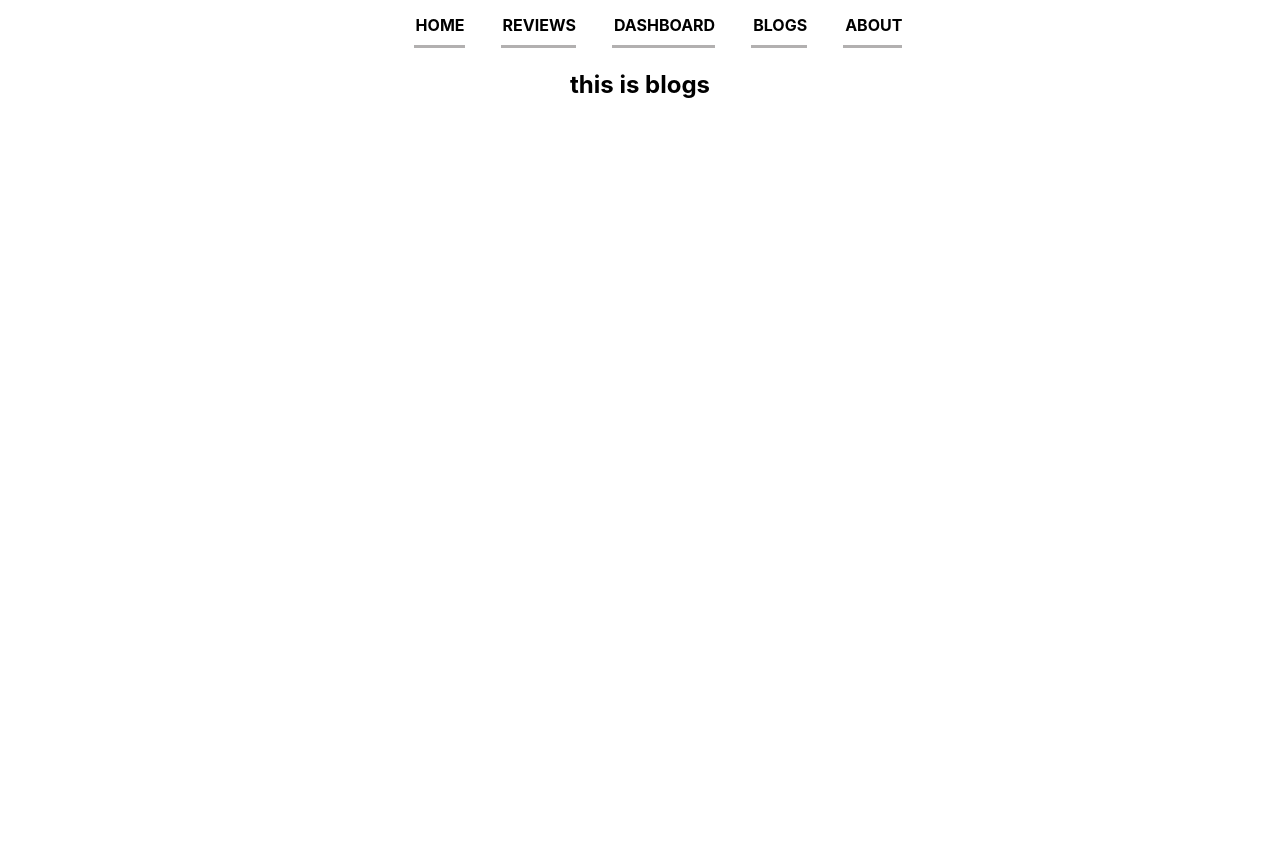
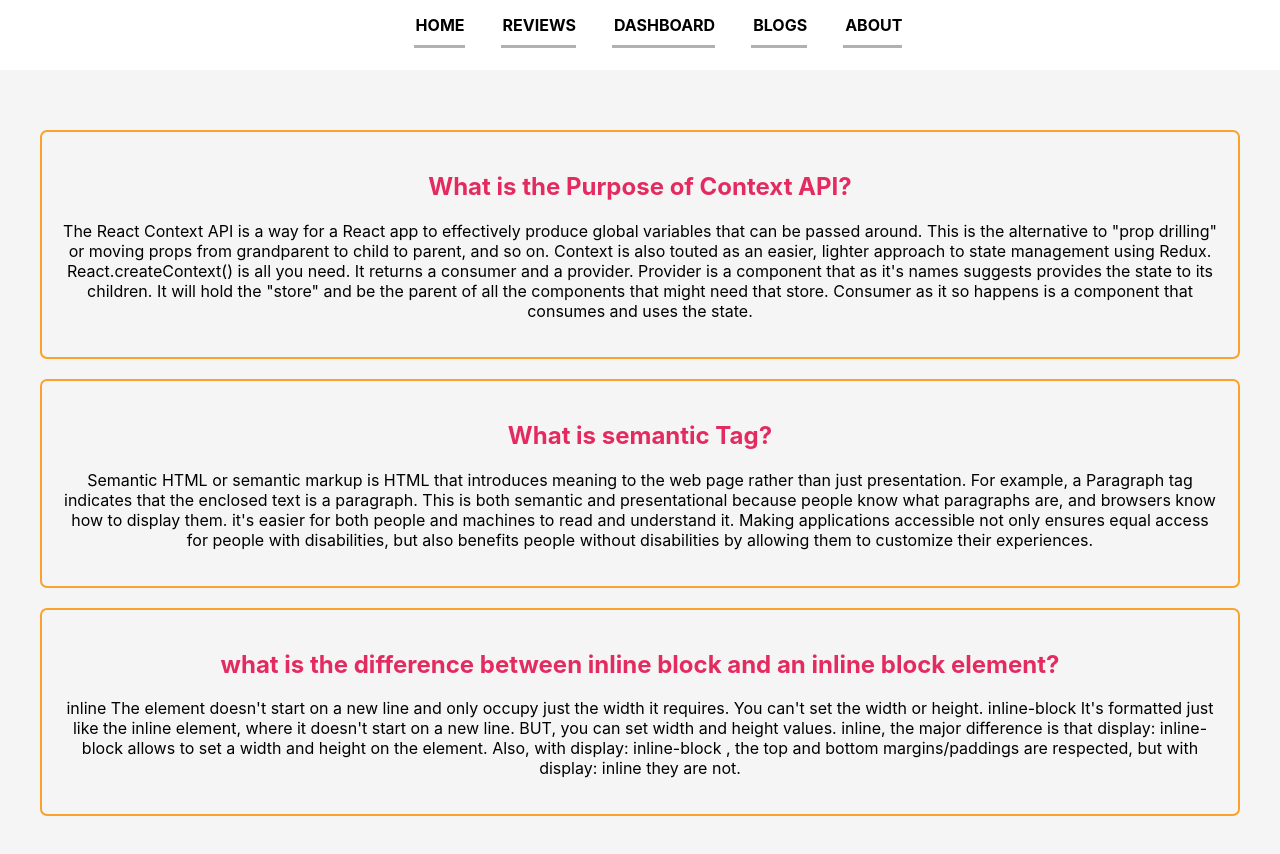
Before and after one commit to hasan71224/food---drink, a React (Create React App) app: page /blogs in a window 1280 px wide. Before the commit the page ends 800 px from the top, so only its background shows below. Built offline with nearby package versions, Linux system fonts and the light colour scheme.

Commit message:
add blogs file and write 3 question and answer

```diff
--- a/src/Components/Blogs/Blogs.css
+++ b/src/Components/Blogs/Blogs.css
@@ -0,0 +1,14 @@
+.blog-posts{
+    background-color: rgb(245, 245, 245);
+    padding: 40px;
+    margin-top: 20px;
+}
+.blog{
+    border: 2px solid rgb(251, 162, 46);
+    margin-top: 20px;
+    padding: 20px;
+    border-radius: 7px;
+}
+.blog h2{
+    color: rgb(228, 43, 96);
+}
--- a/src/Components/Blogs/Blogs.js
+++ b/src/Components/Blogs/Blogs.js
@@ -1,9 +1,27 @@
 import React from 'react';
+import './Blogs.css'
 
 const Blogs = () => {
     return (
-        <div>
-            <h2>this is blogs</h2>
+        <div className='blog-posts'>
+            <div className='context-api blog'>
+                <h2>What is the Purpose of Context API?</h2>
+                <p>The React Context API is a way for a React app to effectively produce global variables that can be passed around. This is the alternative to "prop drilling" or moving props from grandparent to child to parent, and so on. Context is also touted as an easier, lighter approach to state management using Redux.
+                React.createContext() is all you need. It returns a consumer and a provider. Provider is a component that as it's names suggests provides the state to its children. It will hold the "store" and be the parent of all the components that might need that store. Consumer as it so happens is a component that consumes and uses the state.</p>
+            </div>
+            <div className='semantic-tag blog'>
+                <h2>What is semantic Tag?</h2>
+                <p>Semantic HTML or semantic markup is HTML that introduces meaning to the web page rather than just presentation. For example, a Paragraph tag indicates that the enclosed text is a paragraph. This is both semantic and presentational because people know what paragraphs are, and browsers know how to display them.
+                it's easier for both people and machines to read and understand it. Making applications accessible not only ensures equal access for people with disabilities, but also benefits people without disabilities by allowing them to customize their experiences.
+                </p>
+            </div>
+            <div className='inline-block blog'>
+                <h2>what is the difference between inline block and an inline block element?</h2>
+                <p>inline The element doesn't start on a new line and only occupy just the width it requires. You can't set the width or height. inline-block It's formatted just like the inline element, where it doesn't start on a new line. BUT, you can set width and height values.
+                inline, the major difference is that display: inline-block allows to set a width and height on the element.
+                Also, with display: inline-block , the top and bottom margins/paddings are respected, but with display: inline they are not.
+                </p>
+            </div>
         </div>
     );
 };
--- a/src/Components/Dashboard/Dashboard.css
+++ b/src/Components/Dashboard/Dashboard.css
@@ -0,0 +1,9 @@
+.dashboard-chart{
+    margin-left: 50px;
+}
+
+.dashboard-chart h2{
+    margin:40px 0;
+    color: rgb(241, 31, 91);
+
+}
--- a/src/Components/Dashboard/Dashboard.js
+++ b/src/Components/Dashboard/Dashboard.js
@@ -1,10 +1,11 @@
 import React from 'react';
 import MyAreaChart from '../MyAreaChart/MyAreaChart';
 import MyLineChart from '../MyLineChart/MyLineChart';
+import './Dashboard.css'
 
 const Dashboard = () => {
     return (
-        <div>
+        <div className='dashboard-chart'>
             <div>
                 <h2>this is LineChart</h2>
                 <MyLineChart></MyLineChart>
```
